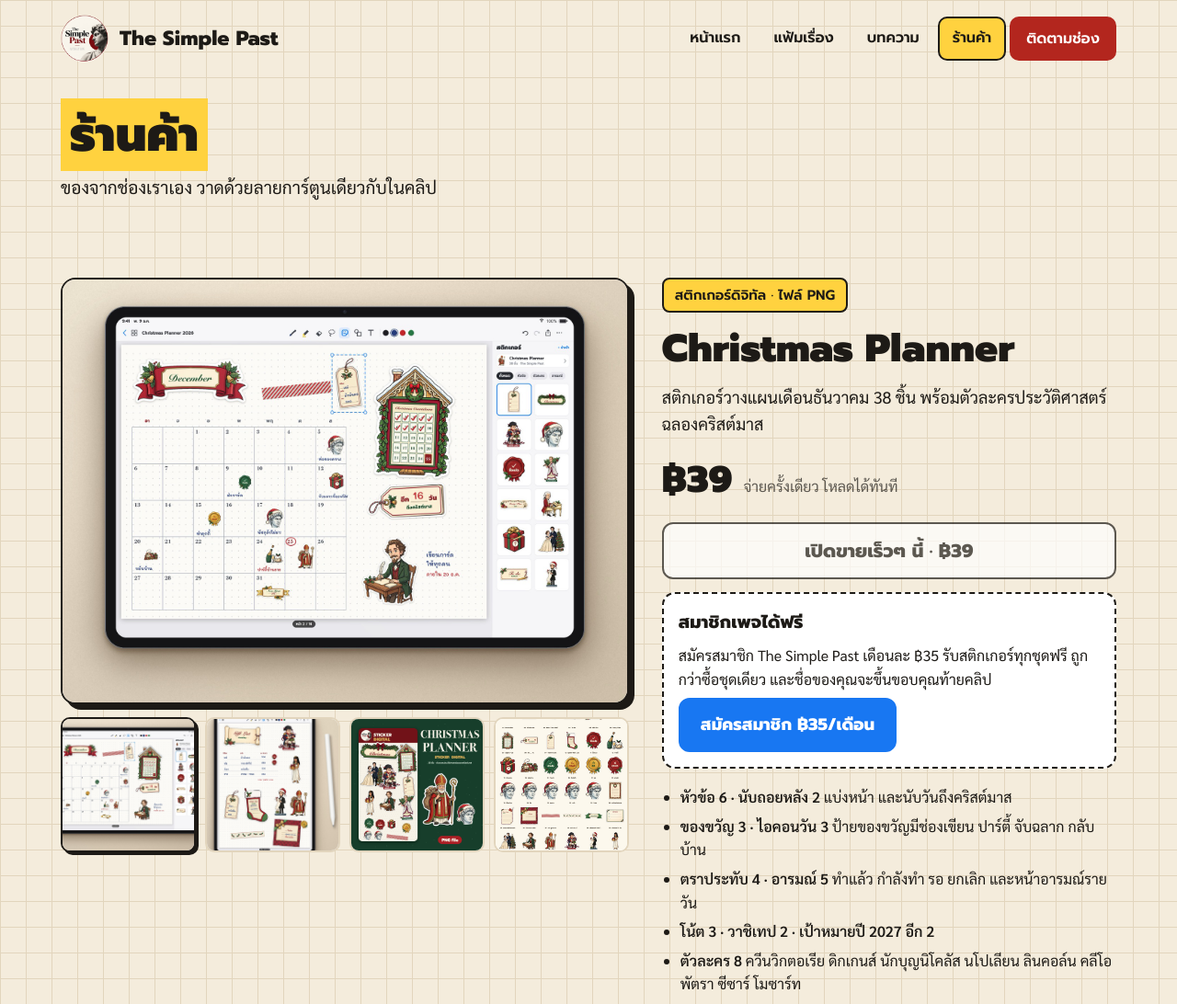
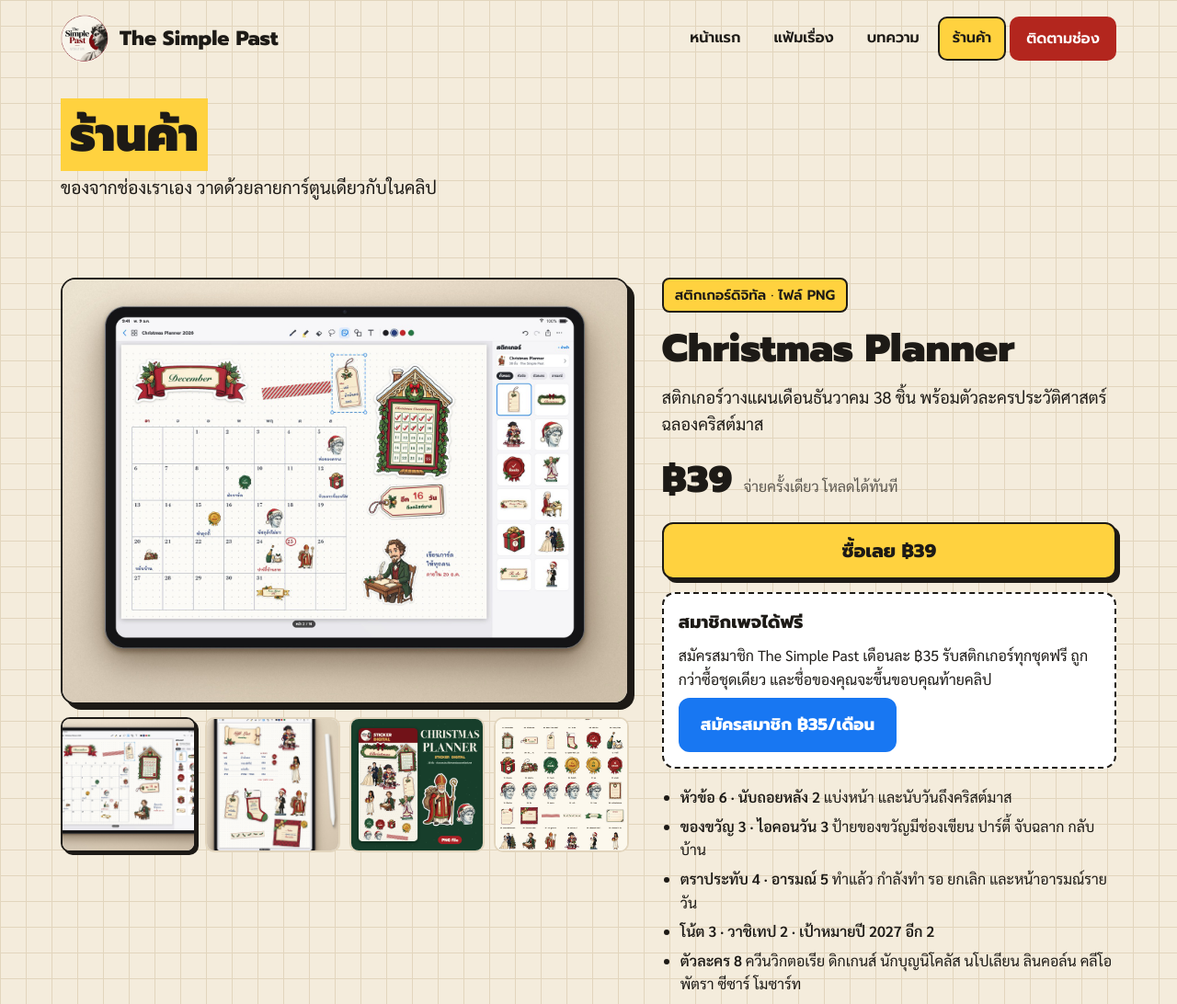
Before and after one commit to geefrost04/the-simple-past, a plain HTML site: page shop.html in a window 1280 px wide. Shown: the top 1092 px of the page at 92% size. Drawn offline with Linux system fonts and the light colour scheme.

Commit message:
Update site 2026-11-23
Co-Authored-By: Claude Opus 5.5 <noreply@anthropic.com>

```diff
--- a/shop.html
+++ b/shop.html
@@ -59,7 +59,7 @@ document.addEventListener('click',function(ev){
       <h2 class="p-title">Christmas Planner</h2>
       <p class="p-sub">สติกเกอร์วางแผนเดือนธันวาคม 38 ชิ้น พร้อมตัวละครประวัติศาสตร์ฉลองคริสต์มาส</p>
       <div class="p-price"><b>฿39</b><span>จ่ายครั้งเดียว โหลดได้ทันที</span></div>
-      <span class="btn white shop-buy" aria-disabled="true">เปิดขายเร็วๆ นี้ · ฿39</span>
+      <a class="btn yellow shop-buy" href="https://buy.stripe.com/14AdR9ee3dxK5H0asT3oA00" target="_blank" rel="noopener">ซื้อเลย ฿39</a>
       <div class="p-member">
         <b>สมาชิกเพจได้ฟรี</b>
         <p>สมัครสมาชิก The Simple Past เดือนละ ฿35 รับสติกเกอร์ทุกชุดฟรี ถูกกว่าซื้อชุดเดียว และชื่อของคุณจะขึ้นขอบคุณท้ายคลิป</p>
```
